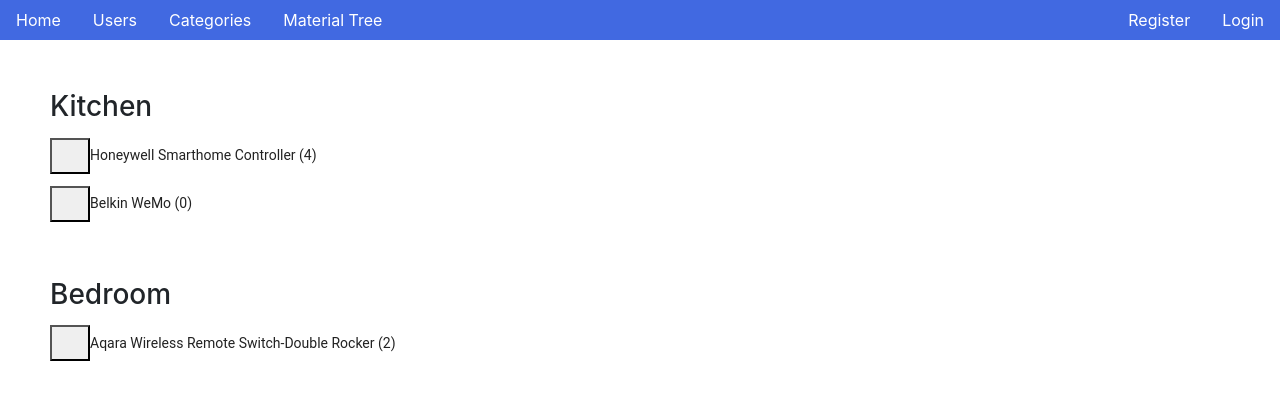
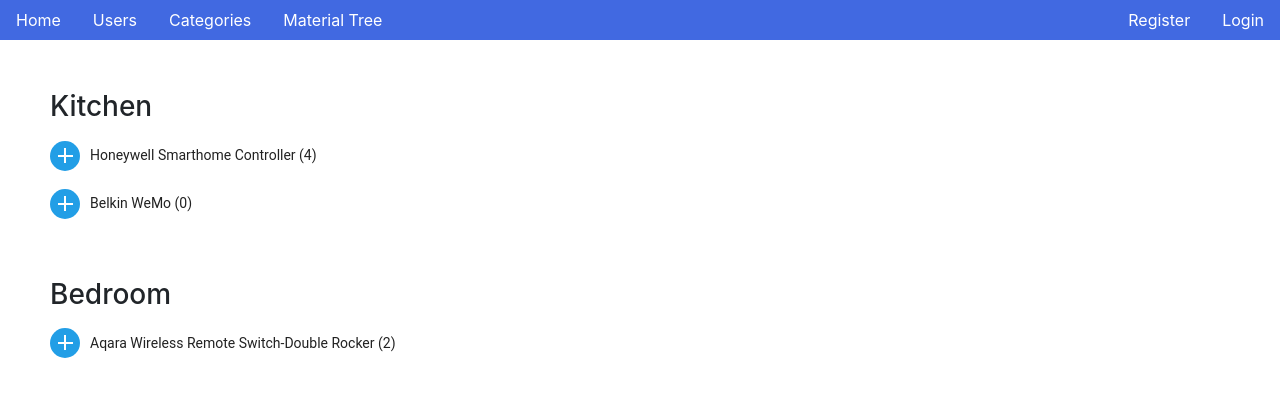
Before and after one commit to marbogucki/angular-login, an Angular app: page /material-tree in a window 1280 px wide. Shown: the top 400 px of the page. Built offline with nearby package versions, Linux system fonts and the light colour scheme; data requests are answered from the project's data file.

Commit message:
add style for tree

```diff
--- a/src/app/feature/material-tree/material-tree.component.scss
+++ b/src/app/feature/material-tree/material-tree.component.scss
@@ -1,6 +1,8 @@
 .controllers {
   margin: 50px;
 }
+
+
 
 .apto-tree {
   ul, li {
@@ -10,7 +12,7 @@
   }
 
   &__node-container {
-    padding-left: 1.9rem;
+    padding-left: 15px;
     position: relative;
 
     mat-tree-node:last-child {
--- a/src/app/feature/material-tree/material-tree.component.ts
+++ b/src/app/feature/material-tree/material-tree.component.ts
@@ -35,7 +35,6 @@
       ).subscribe(
       (data: RoomWithControllers[]) => {
         this.rooms = data;
-        console.log(data);
       }
     );
   }
@@ -50,12 +49,11 @@
 
   private getControllersByRoom(rooms: RoomBasic[]): Observable<RoomWithControllers[]> {
     return forkJoin(
-      rooms.map((room: RoomBasic) => {
-        console.log(room);
+      rooms.map((room: RoomWithControllers) => {
         return this.devicesService.getControllersByRoom(room.id)
           .pipe(
             map((controllers: DeviceController[]) => {
-              room['controllers'] = controllers;
+              room.controllers = controllers;
               return room;
             })
           );
--- a/src/app/feature/material-tree/services/devices.service.ts
+++ b/src/app/feature/material-tree/services/devices.service.ts
@@ -1,7 +1,8 @@
 import { Injectable } from '@angular/core';
 import {HttpClient} from '@angular/common/http';
-import {Room} from "../types/room.type";
-import {environment} from "../../../../environments/environment";
+import {Observable} from 'rxjs';
+import {DeviceController} from '../types/room.type';
+import {environment} from '../../../../environments/environment';
 
 @Injectable({
   providedIn: 'root'
@@ -9,7 +10,7 @@
 export class DevicesService {
   constructor(private http: HttpClient) { }
 
-  getControllersByRoom(roomId: number) {
-    return this.http.get<Room[]>(`${environment.apiURL}/controllers?roomId=${roomId}`);
+  getControllersByRoom(roomId: number): Observable<DeviceController[]> {
+    return this.http.get<DeviceController[]>(`${environment.apiURL}/controllers?roomId=${roomId}`);
   }
 }
--- a/src/styles.scss
+++ b/src/styles.scss
@@ -1,2 +1,39 @@
 /* You can add global styles to this file, and also import other style files */
 @import "~@angular/material/prebuilt-themes/indigo-pink.css";
+
+
+.mat-tree-node.apto-tree__node-item button {
+  margin-right: 12px;
+  opacity: 0;
+}
+
+.mat-tree-node button {
+  border: 0;
+  border-radius: 50%;
+  margin-right: 10px;
+  width: 30px;
+  height: 30px;
+  background-color: #229ee6;
+  position: relative;
+
+  &::after, &::before {
+    content: '';
+    display: block;
+    background-color: white;
+    position: absolute;
+  }
+
+  &::after {
+    width: 15px;
+    height: 2px;
+    top: 14px;
+    left: 8px;
+  }
+
+  &::before {
+    width: 2px;
+    height: 15px;
+    top: 7px;
+    left: 14px;
+  }
+}
```
